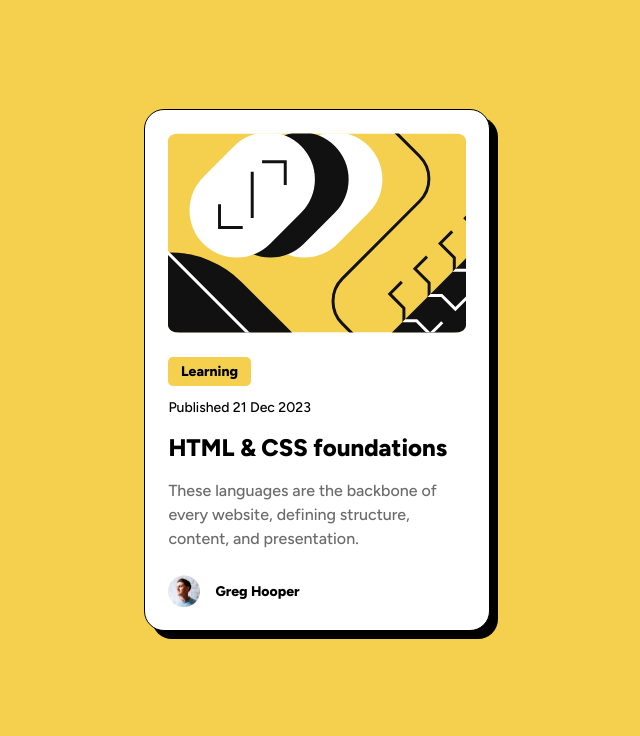
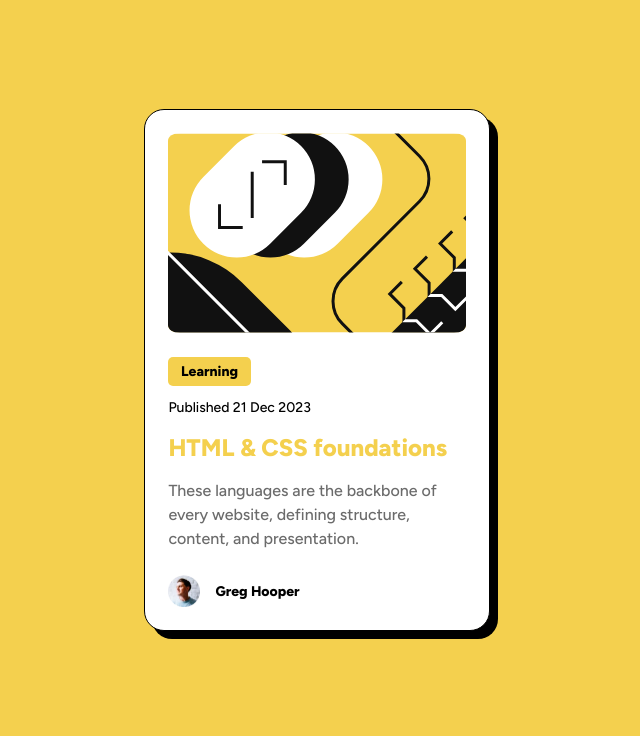
Before and after one commit to NorimNori/blog-preview-card, a plain HTML site: page index.html in a window 1280 px wide. In both pictures the pointer is over the element "HTML & CSS foundations". Shown: the top 736 px of the page, without its empty margins (323-963 px from the left). Drawn offline with Linux system fonts and the light colour scheme.

Commit message:
feat: add hover effect and transition to card title

```diff
--- a/styles.css
+++ b/styles.css
@@ -74,6 +74,12 @@ main {
     font-weight: 900;
     line-height: 150%;
     margin: .7rem 0 .85rem;
+    transition: color 0.4s ease;
+}
+
+.card__title:hover {
+    color:hsl(47, 88%, 63%);
+    cursor: pointer;
 }
 
 .card__description {
```
